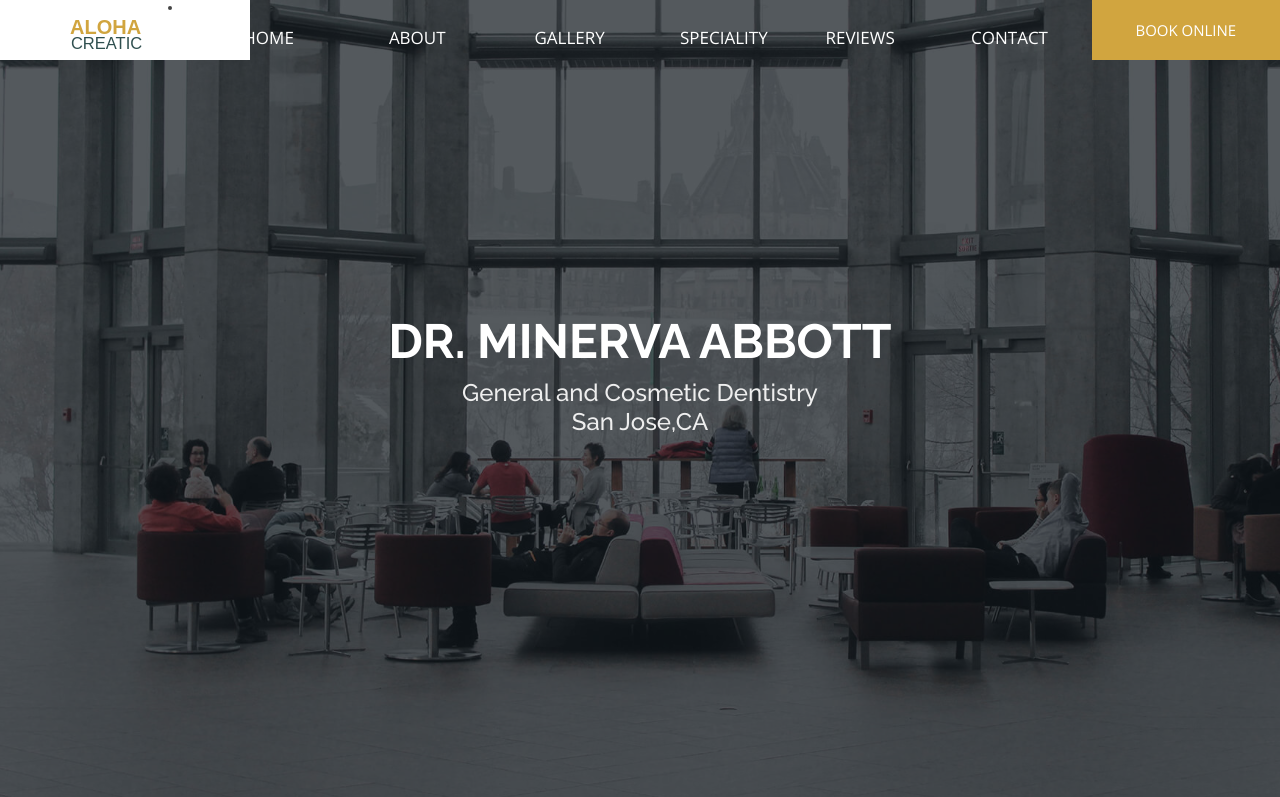
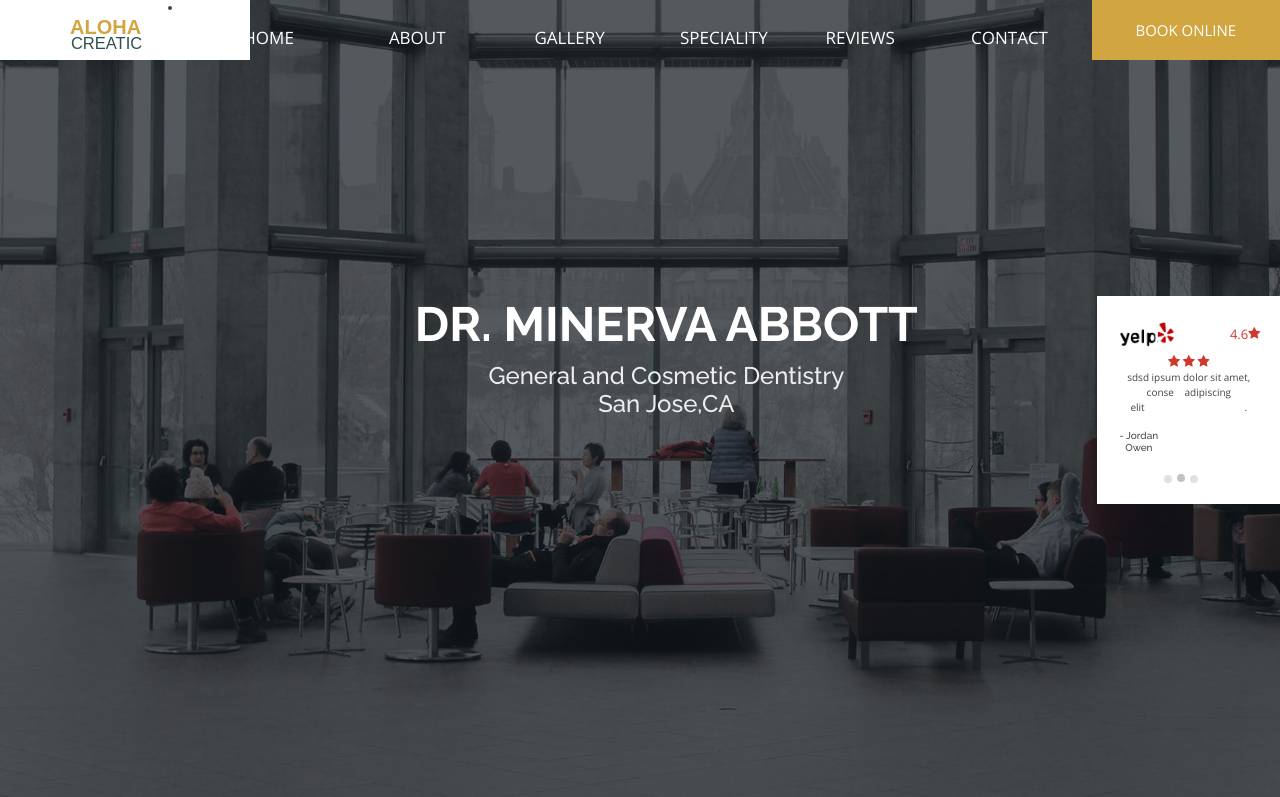
Before and after one commit to smrithi-nidhin/assignment, a plain HTML site: page Assignment/index.html in a window 1280 px wide. Shown: the top 797 px of the page. Drawn offline with nearby package versions, Linux system fonts and the light colour scheme.

Commit message:
yelp added

```diff
--- a/Assignment/assets/css/style.css
+++ b/Assignment/assets/css/style.css
@@ -242,7 +242,14 @@ section {
   background: #ff8664;
   margin: 4px 10px;
 }
+.stars i {
+  font-size: 13px;
+  color: #cf382d
+}
+/* .content {
+  width: 420px;
 
+} */
 .section-title p {
   margin: 0;
   margin: 0;
--- a/Assignment/index.html
+++ b/Assignment/index.html
@@ -14,7 +14,7 @@
 
   <link href="assets/img/favicon.png" rel="icon">
   <link href="assets/img/apple-touch-icon.png" rel="apple-touch-icon">
-
+  <link rel="stylesheet" href="https://maxcdn.bootstrapcdn.com/bootstrap/3.4.1/css/bootstrap.min.css">
   <link
     href="https://fonts.googleapis.com/css?family=Open+Sans:300,300i,400,400i,600,600i,700,700i|Raleway:300,300i,400,400i,500,500i,600,600i,700,700i|Poppins:300,300i,400,400i,500,500i,600,600i,700,700i"
     rel="stylesheet">
@@ -78,8 +78,69 @@
 
   <section id="hero">
     <div class="hero-container" data-aos="fade-up" data-aos-delay="150">
-      <h1>Dr. Minerva Abbott</h1>
-      <h2>General and Cosmetic Dentistry <br>San Jose,CA</h2>
+      <div class="row" style="width: 100%;margin-left: 16px;display: flex;">
+        <div class="col-10" style="padding-left:250px;">
+          <h1>Dr. Minerva Abbott</h1>
+          <h2>General and Cosmetic Dentistry <br>San Jose,CA</h2>
+        </div>
+        <div class="col-2" style="width: 100px;">
+          <div class="d-flex justify-content-end " data-aos="fade-up" data-aos-delay="0" style="background-color: white;">
+          <div class="container-fluid" >
+
+
+            <div id="myCarousel" class="carousel slide" data-ride="carousel">
+              <!-- Indicators -->
+              <ol class="carousel-indicators" >
+                <li data-target="#myCarousel" data-slide-to="0" class="active" style="background-color: rgb(199, 193, 193);border-radius: 100%;width:8px ;height: 8px;"></li>
+                <li data-target="#myCarousel" data-slide-to="1" style="background-color: rgb(199, 193, 193);border-radius: 100%;width:8px ;height: 8px;"></li>
+                <li data-target="#myCarousel" data-slide-to="2" style="background-color: rgb(199, 193, 193);border-radius: 100%;width:8px ;height: 8px;"></li>
+              </ol>
+
+              <!-- Wrapper for slides -->
+              <div class="carousel-inner">
+                <div class="item active">
+                  <div class="ratings">
+                    <div class="stars" style="padding-top: 20px;"> <img src=".\assets\img\doctor\yelp.png" alt="" width="60px" style="margin-right: 50px;"> <span class="product-rating" style=" font-size: 13px;
+                      color: #cf382d">4.6</span><i class="fa fa-star"></i> <i class="fa fa-star"></i> <i class="fa fa-star"></i> <i class="fa fa-star"></i> </div>
+                    <div class="rating-text"> <span  style="margin-right: 8px;">Lorem ipsum dolor sit amet, conse</span>  <span  style="margin-right: 100px;">adipiscing elit</span>.<br>
+
+                    </div>
+                    <br><h6 style="margin-right: 100px;">- Jordan Owen</h6>  <br> <br> <br>
+                </div>
+                </div>
+
+                <div class="item">
+                  <div class="ratings">
+                    <div class="stars" style="padding-top: 20px;"> <img src=".\assets\img\doctor\yelp.png" alt="" width="60px" style="margin-right: 50px;"> <span class="product-rating" style=" font-size: 13px;
+                      color: #cf382d">4.6</span><i class="fa fa-star"></i> <i class="fa fa-star"></i> <i class="fa fa-star"></i> <i class="fa fa-star"></i> </div>
+                    <div class="rating-text"> <span  style="margin-right: 8px;">sdsd ipsum dolor sit amet, conse</span>  <span  style="margin-right: 100px;">adipiscing elit</span>.<br>
+
+                    </div>
+                    <br><h6 style="margin-right: 100px;">- Jordan Owen</h6>  <br> <br> <br>
+                </div>
+                </div>
+
+                <div class="item">
+                  <div class="ratings">
+                    <div class="stars" style="padding-top: 20px;"> <img src=".\assets\img\doctor\yelp.png" alt="" width="60px" style="margin-right: 50px;"> <span class="product-rating" style=" font-size: 13px;
+                      color: #cf382d">4.6</span><i class="fa fa-star"></i> <i class="fa fa-star"></i> <i class="fa fa-star"></i> <i class="fa fa-star"></i> </div>
+                    <div class="rating-text"> <span  style="margin-right: 8px;">asasm ipsum dolor sit amet, conse</span>  <span  style="margin-right: 100px;">adipiscing elit</span>.<br>
+
+                    </div>
+                    <br><h6 style="margin-right: 100px;">- Jordan Owen</h6>  <br> <br> <br>
+                </div>
+                </div>
+              </div>
+            </div>
+
+
+
+
+          </div>
+      </div></div>
+      </div>
+
+
 
     </div>
   </section><!-- End Hero -->
@@ -767,6 +828,9 @@
   <script type="text/javascript" src="jquery-1.11.3.min.js"></script>
   <script src="https://unpkg.com/sweetalert/dist/sweetalert.min.js"></script>
   <script type="text/javascript" language="javascript" src="book.js"></script>
+
+  <script src="https://ajax.googleapis.com/ajax/libs/jquery/3.5.1/jquery.min.js"></script>
+  <script src="https://maxcdn.bootstrapcdn.com/bootstrap/3.4.1/js/bootstrap.min.js"></script>
   <!-- Template Main JS File -->
   <script src="assets/js/main.js"></script>
   </div>
```
Also changed, not shown: Assignment/assets/img/doctor/yelp.png (added).
